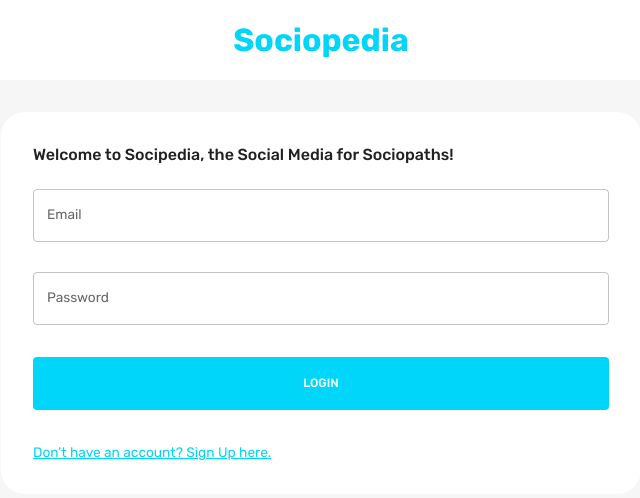
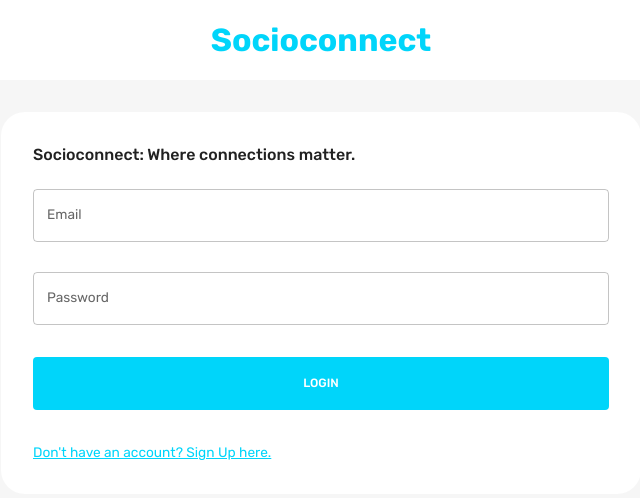
Before and after one commit to SIDDHARTHA-PATWAL/Socioconnect, a React (Create React App) app in the folder client/: page / in a window 1280 px wide. Shown: the top 498 px of the page, without its empty margins (319-959 px from the left). Built offline with nearby package versions, Linux system fonts and the light colour scheme.

Commit message:
updated code

```diff
--- a/client/src/scenes/loginPage/index.jsx
+++ b/client/src/scenes/loginPage/index.jsx
@@ -13,7 +13,7 @@ const LoginPage = () => {
         textAlign="center"
       >
         <Typography fontWeight="bold" fontSize="32px" color="primary">
-          Sociopedia
+          Socioconnect
         </Typography>
       </Box>
 
@@ -25,7 +25,7 @@ const LoginPage = () => {
         backgroundColor={theme.palette.background.alt}
       >
         <Typography fontWeight="500" variant="h5" sx={{ mb: "1.5rem" }}>
-          Welcome to Socipedia, the Social Media for Sociopaths!
+        Socioconnect: Where connections matter.
         </Typography>
         <Form />
       </Box>
```
Also changed, not shown: 1 other file (tests, documents, lock files or other folders).
